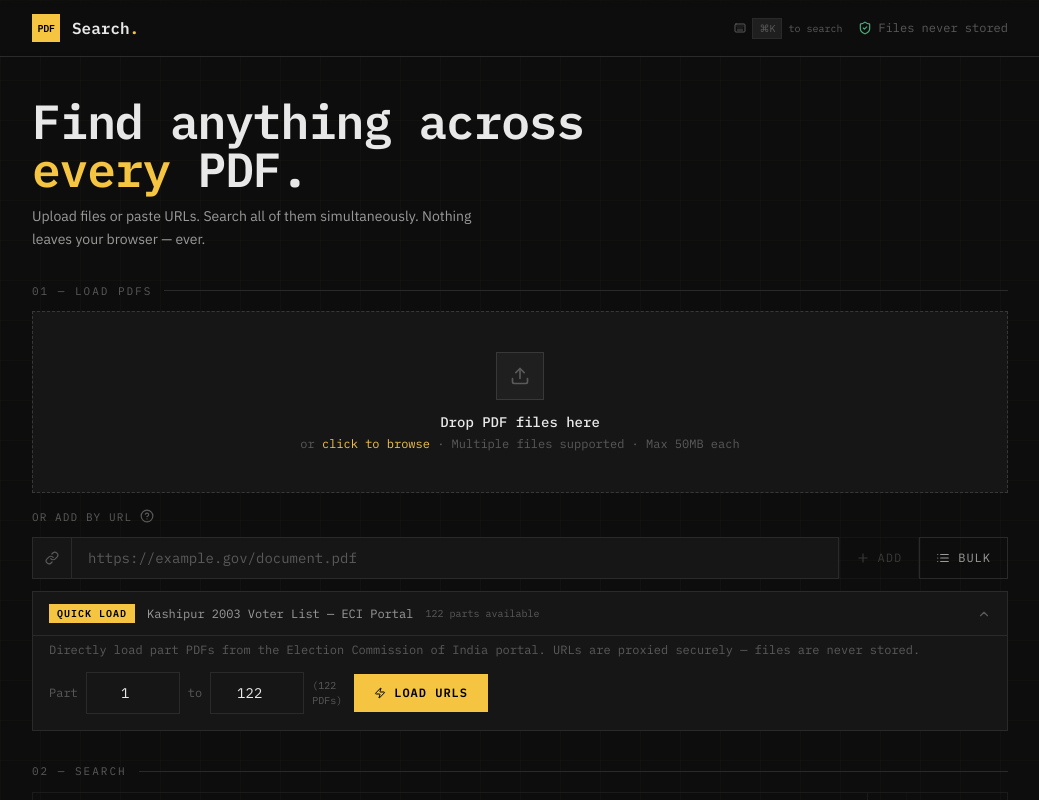
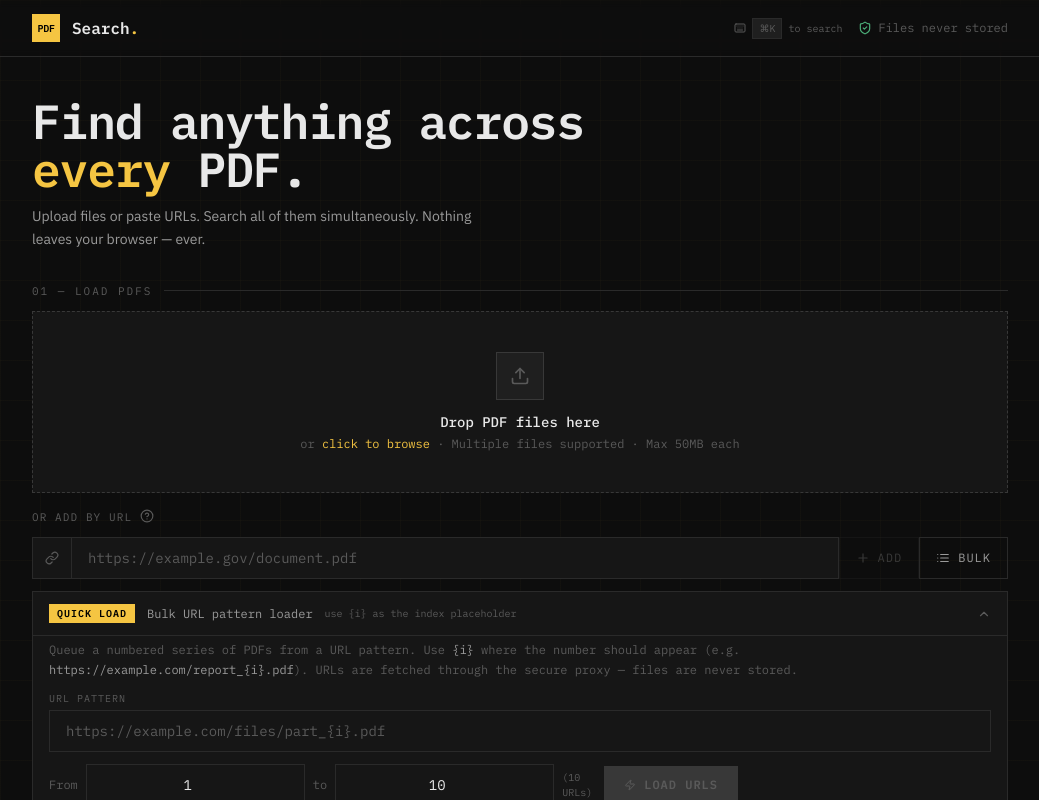
Before and after one commit to blackdoor73/pdf-search, a Next.js app: page / in a window 1280 px wide. Both pictures are taken after a click on the button 640 px from the left and 613 px from the top of the page. Shown: the top 800 px of the page, without its empty margins (120-1159 px from the left). Built offline with nearby package versions, Linux system fonts and the light colour scheme.

Commit message:
Icon and tab aesthetics changes

```diff
--- a/src/app/layout.tsx
+++ b/src/app/layout.tsx
@@ -20,7 +20,7 @@ const plexSans = IBM_Plex_Sans({
 });
 
 export const metadata: Metadata = {
-  title: "PDFSearch — Find anything across every PDF",
+  title: "PDFSearch",
   description:
     "Search across multiple PDF files simultaneously. Files are processed in your browser and never stored on any server.",
   robots: "noindex, nofollow",
--- a/src/components/upload/QuickLoad.tsx
+++ b/src/components/upload/QuickLoad.tsx
@@ -8,39 +8,63 @@ interface QuickLoadProps {
   disabled?: boolean;
 }
 
+const MAX_RANGE_SIZE = 200;
+
 export function QuickLoad({ onAddUrls, disabled }: QuickLoadProps) {
+  const [pattern, setPattern] = useState("");
   const [from, setFrom] = useState(1);
-  const [to, setTo] = useState(122);
+  const [to, setTo] = useState(10);
   const [isLoading, setIsLoading] = useState(false);
   const [feedback, setFeedback] = useState<string | null>(null);
   const [expanded, setExpanded] = useState(false);
 
+  const trimmedPattern = pattern.trim();
+  const hasHttps = trimmedPattern.startsWith("https://");
+  const hasPlaceholder = trimmedPattern.includes("{i}");
+  const isPatternValid = hasHttps && hasPlaceholder;
+  const count = Math.max(0, to - from + 1);
+  const isRangeValid = from >= 1 && to >= from && count <= MAX_RANGE_SIZE;
+  const canSubmit = isPatternValid && isRangeValid && !disabled && !isLoading;
+
+  const showFeedback = (msg: string) => {
+    setFeedback(msg);
+    setTimeout(() => setFeedback(null), 3500);
+  };
+
   const handleLoad = async () => {
-    if (from > to || from < 1 || to > 122) {
-      setFeedback("Invalid range. Must be between 1 and 122.");
-      setTimeout(() => setFeedback(null), 3000);
+    if (!hasHttps) {
+      showFeedback("URL pattern must start with https://");
+      return;
+    }
+    if (!hasPlaceholder) {
+      showFeedback("URL pattern must include the {i} placeholder");
+      return;
+    }
+    if (!isRangeValid) {
+      showFeedback(
+        count > MAX_RANGE_SIZE
+          ? `Range too large (max ${MAX_RANGE_SIZE} URLs at once)`
+          : "Invalid range"
+      );
       return;
     }
 
     const urls: string[] = [];
     for (let i = from; i <= to; i++) {
-      urls.push(
-        `https://www.eci.gov.in/sir/f3/S28/data/OLDSIRROLL/S28/58/S28_58_${i}.pdf`
-      );
+      urls.push(trimmedPattern.replace(/\{i\}/g, String(i)));
     }
 
     setIsLoading(true);
     const { added, skipped } = await onAddUrls(urls);
     setIsLoading(false);
-    setFeedback(
+    showFeedback(
       added > 0
-        ? `${added} URLs queued${skipped.length > 0 ? `, ${skipped.length} skipped` : ""}`
+        ? `${added} URL${added > 1 ? "s" : ""} queued${
+            skipped.length > 0 ? `, ${skipped.length} skipped` : ""
+          }`
         : skipped[0] ?? "Nothing added"
     );
-    setTimeout(() => setFeedback(null), 3500);
   };
-
-  const count = Math.max(0, to - from + 1);
 
   return (
     <div className="border border-[var(--border)] bg-[var(--surface)]">
@@ -55,10 +79,10 @@ export function QuickLoad({ onAddUrls, disabled }: QuickLoadProps) {
             Quick Load
           </span>
           <span className="font-mono text-xs text-[var(--text-2)]">
-            Kashipur 2003 Voter List — ECI Portal
+            Bulk URL pattern loader
           </span>
-          <span className="font-mono text-[10px] text-[var(--text-3)]">
-            122 parts available
+          <span className="font-mono text-[10px] text-[var(--text-3)] hidden sm:inline">
+            use {"{i}"} as the index placeholder
           </span>
         </div>
         <span className="text-[var(--text-3)]">
@@ -74,43 +98,62 @@ export function QuickLoad({ onAddUrls, disabled }: QuickLoadProps) {
       {expanded && (
         <div className="px-4 pb-4 pt-1 border-t border-[var(--border)] space-y-3 animate-slide-in">
           <p className="font-mono text-xs text-[var(--text-3)] leading-relaxed">
-            Directly load part PDFs from the Election Commission of India portal.
-            URLs are proxied securely — files are never stored.
+            Queue a numbered series of PDFs from a URL pattern. Use{" "}
+            <code className="text-[var(--text-2)]">{"{i}"}</code> where the
+            number should appear (e.g.{" "}
+            <code className="text-[var(--text-2)]">
+              https://example.com/report_{"{i}"}.pdf
+            </code>
+            ). URLs are fetched through the secure proxy — files are never
+            stored.
           </p>
+
+          <div>
+            <label className="font-mono text-[10px] text-[var(--text-3)] uppercase tracking-widest block mb-1">
+              URL pattern
+            </label>
+            <input
+              type="text"
+              value={pattern}
+              onChange={(e) => setPattern(e.target.value)}
+              placeholder="https://example.com/files/part_{i}.pdf"
+              disabled={disabled || isLoading}
+              spellCheck={false}
+              className="input-base w-full text-xs py-1.5"
+            />
+          </div>
 
           <div className="flex items-center gap-3 flex-wrap">
             <div className="flex items-center gap-2">
               <label className="font-mono text-xs text-[var(--text-3)]">
-                Part
+                From
               </label>
               <input
                 type="number"
                 min={1}
-                max={122}
                 value={from}
                 onChange={(e) =>
-                  setFrom(Math.max(1, Math.min(122, parseInt(e.target.value) || 1)))
+                  setFrom(Math.max(1, parseInt(e.target.value) || 1))
                 }
                 disabled={disabled || isLoading}
-                className="input-base w-16 text-center py-1.5 text-xs"
+                className="input-base w-20 text-center py-1.5 text-xs"
               />
               <label className="font-mono text-xs text-[var(--text-3)]">
                 to
               </label>
               <input
                 type="number"
-                min={1}
-                max={122}
+                min={from}
                 value={to}
                 onChange={(e) =>
-                  setTo(Math.max(1, Math.min(122, parseInt(e.target.value) || 122)))
+                  setTo(Math.max(1, parseInt(e.target.value) || 1))
                 }
                 disabled={disabled || isLoading}
-                className="input-base w-16 text-center py-1.5 text-xs"
+                className="input-base w-20 text-center py-1.5 text-xs"
               />
               {count > 0 && (
                 <span className="font-mono text-[10px] text-[var(--text-3)]">
-                  ({count} PDF{count > 1 ? "s" : ""})
+                  ({count} URL{count > 1 ? "s" : ""})
                 </span>
               )}
             </div>
@@ -118,7 +161,7 @@ export function QuickLoad({ onAddUrls, disabled }: QuickLoadProps) {
             <button
               type="button"
               onClick={handleLoad}
-              disabled={disabled || isLoading || from > to}
+              disabled={!canSubmit}
               className="btn-primary py-1.5"
             >
               {isLoading ? (
```
Also changed, not shown: src/app/icon.svg (added), 1 other file (tests, documents, lock files or other folders).
